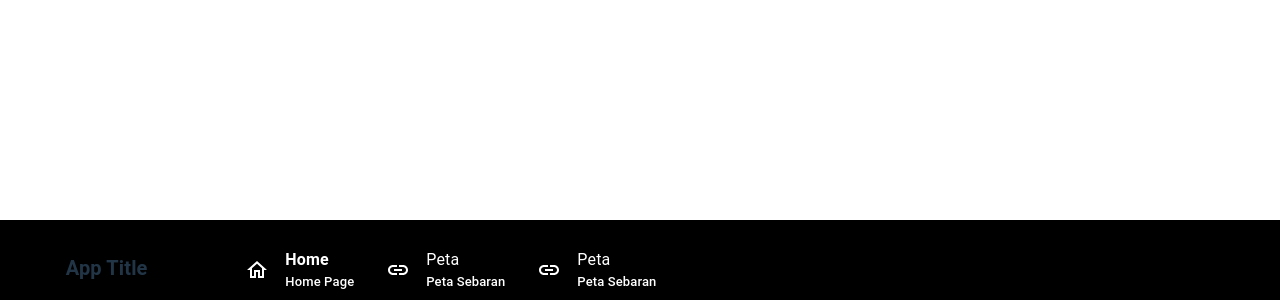
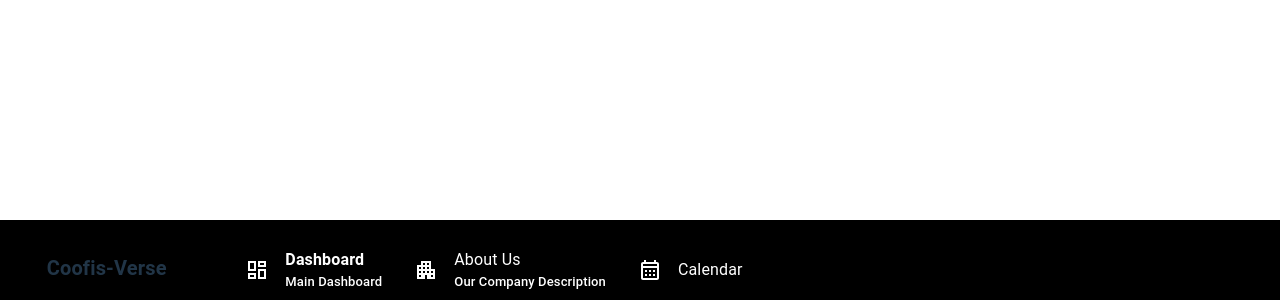
Before and after one commit to deffinad/coofis-components, a React (Vite) app: page / in a window 1280 px wide. Shown: the part 500-800 px from the top of the page. Built offline with nearby package versions, Linux system fonts and the light colour scheme.

Commit message:
botbar v2

```diff
--- /dev/null
+++ b/src/components/Layout/Bottombar/Menu List/List.jsx
@@ -0,0 +1,27 @@
+import React from 'react'
+import { Box, Stack, Typography, Grid2 } from '@mui/material'
+import * as MUIIcons from '@mui/icons-material';
+import { menuListConfig } from '../../layoutConfig';
+
+const ListMenu = () =>  {
+    return(
+        <>
+            <Stack flex={1} px={2} pb={2} direction={'row'}>
+                {menuListConfig.map((menu, index) => {
+                    let IconComponent = MUIIcons[menu.icon]
+                    return (
+                        <Stack key={menu.id} py={1} px={2} direction={'row'} justifyContent={'flex-start'} alignItems={'center'} gap={2} sx={{ borderRadius: '10px', cursor: 'pointer' }}>
+                            <IconComponent fontSize='medium' sx={{ color: 'white' }} />
+                            <Stack direction={'column'}>
+                                <Typography sx={{ color: 'white', fontWeight: index == 0 ? 600 : '' }}>{menu.title}</Typography>
+                                {menu.sub_title && <Typography sx={{ color: 'white', fontWeight: 500, fontSize: 13 }}>{menu.sub_title}</Typography>}
+                            </Stack>
+                        </Stack>
+                    )
+                })}
+            </Stack>
+        </>
+    )
+}
+
+export default ListMenu
--- a/src/components/Layout/Bottombar/index.jsx
+++ b/src/components/Layout/Bottombar/index.jsx
@@ -2,49 +2,34 @@ import React from 'react'
 import { Box, Stack, Typography, Grid2 } from '@mui/material'
 import * as MUIIcons from '@mui/icons-material';
 import { botMenuListConfig } from '../botbarCofig';
+import { menuListConfig } from '../layoutConfig';
+import ListMenu from './Menu List/list';
+import { List } from 'reactstrap';
 
 const Botbar = () => {
     return(
         <>
             <Box
             sx={{
-                position: 'fixed', // Fix the Botbar to the bottom
-                bottom: 0, // Stick to the bottom
-                left: 0, // Span the entire width
-                right: 0, // Span the entire width
-                height: '10%', // Set height
-                background: 'black', // Background color
-                zIndex: 1000, // Ensure it stays on top of other content
-                // display: 'flex',
-                // alignItems: 'center',
-                // justifyContent: 'center',
+                position: 'fixed',
+                bottom: 0,
+                left: 0,
+                right: 0,
+                height: '10%',
+                background: 'black',
+                zIndex: 1000,
             }}
             >
-                {/* <Stack direction={'row'} gap={2} alignItems={'center'} > */}
                 <Grid2 container >
                     <Grid2 size={{ md:3, lg:2 }} sx={{display: 'flex', alignItems: 'center', justifyContent: 'center'}}>
                         <Typography variant='h6' sx={{ fontWeight: 'bold'}}>
-                            App Title
+                            Coofis-Verse
                         </Typography>
                     </Grid2>
                     <Grid2 size={{ md: 9, lg: 10 }} sx={{ paddingTop: '20px'}}>
-                        <Stack flex={1} px={2} pb={2} direction={'row'}>
-                            {botMenuListConfig.map((menu, index) => {
-                                let IconComponent = MUIIcons[menu.icon]
-                                return (
-                                    <Stack key={menu.id} py={1} px={2} direction={'row'} justifyContent={'flex-start'} alignItems={'center'} gap={2} sx={{ borderRadius: '10px', cursor: 'pointer' }}>
-                                        <IconComponent fontSize='medium' sx={{ color: 'white' }} />
-                                        <Stack direction={'column'}>
-                                            <Typography sx={{ color: 'white', fontWeight: index == 0 ? 600 : '' }}>{menu.title}</Typography>
-                                            {menu.sub_title && <Typography sx={{ color: 'white', fontWeight: 500, fontSize: 13 }}>{menu.sub_title}</Typography>}
-                                        </Stack>
-                                    </Stack>
-                                )
-                            })}
-                        </Stack>
+                        <ListMenu/>
                     </Grid2>
                 </Grid2>
-                {/* </Stack> */}
             </Box>
         </>
     )
--- a/src/components/Layout/botbarCofig.js
+++ b/src/components/Layout/botbarCofig.js
@@ -26,8 +26,8 @@ export const botMenuListConfig = [
       "order": 1, // order based on parent_id
       "lang": "en",
       "type": "external", // internal, external, devider
-      "title": "Peta",
-      "sub_title": "Peta Sebaran",
+      "title": "Option",
+      "sub_title": "Option Menu",
       "icon": "LinkOutlined",
       "image_icon": "png file URI",
       "image_icon_xs": "",
--- a/src/components/Layout/layoutConfig.js
+++ b/src/components/Layout/layoutConfig.js
@@ -16,7 +16,8 @@ export const menuListConfig = [
         "image_cover": "",
         "external_url": "", // use only to launch external website
         "active": true, // show only when true
-        "clickable": true // if not then work for hover only
+        "clickable": true, // if not then work for hover only
+        "type": "singular"
     },
     {
         "id": 2,
@@ -31,7 +32,8 @@ export const menuListConfig = [
         "image_cover": "",
         "external_url": "", // use only to launch external website
         "active": true,
-        "clickable": true // if not then work for hover only
+        "clickable": true, // if not then work for hover only
+        "type": "singular"
     },
     {
         "id": 3,
```
